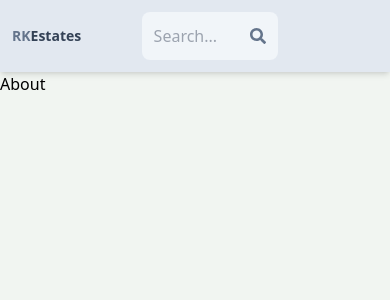
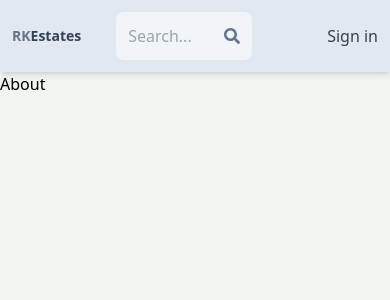
Before and after one commit to 007Rutu/RK-Estates, a React (Vite) app in the folder client/: page /about in a window 390 px wide. Shown: the top 300 px of the page. Built offline with nearby package versions, Linux system fonts and the light colour scheme; no server answers.

Commit message:
Update header and make profile Private

```diff
--- a/client/src/App.jsx
+++ b/client/src/App.jsx
@@ -6,6 +6,7 @@
 import Profile from "./pages/Profile";
 import Search from "./pages/Search";
 import Header from "./components/Header";
+import PrivateRoute from "./components/PrivateRoute";
 
 export default function App() {
   return (
@@ -16,7 +17,9 @@
         <Route path="/sign-in" element={<SignIn />} />
         <Route path="/sign-up" element={<SignUp />} />
         <Route path="/about" element={<About />} />
-        <Route path="/profile" element={<Profile />} />
+        <Route element={<PrivateRoute />}>
+          <Route path="/profile" element={<Profile />} />
+        </Route>
         <Route path="/search" element={<Search />} />
       </Routes>
     </BrowserRouter>
--- a/client/src/components/Header.jsx
+++ b/client/src/components/Header.jsx
@@ -1,7 +1,9 @@
 import { FaSearch } from "react-icons/fa";
 import { Link } from "react-router-dom";
+import { useSelector } from "react-redux";
 
 export default function Header() {
+  const { currentUser } = useSelector((state) => state.user);
   return (
     <header className="bg-slate-200 shadow-md">
       <div className="flex justify-between items-center max-w-6xl mx-auto p-3">
@@ -30,10 +32,16 @@
               About
             </li>
           </Link>
-          <Link to="/sign-in">
-            <li className="hidden sm:inline text-slate-700 hover:underline">
-              Sign-In
-            </li>
+          <Link to="/profile">
+            {currentUser ? (
+              <img
+                className="rounded-full h-7 w-7 object-cover"
+                src={currentUser.avatar}
+                alt="profile"
+              />
+            ) : (
+              <li className=" text-slate-700 hover:underline"> Sign in</li>
+            )}
           </Link>
         </ul>
       </div>
--- /dev/null
+++ b/client/src/components/PrivateRoute.jsx
@@ -0,0 +1,7 @@
+import { useSelector } from "react-redux";
+import { Outlet, Navigate } from "react-router-dom";
+
+export default function PrivateRoute() {
+  const { currentUser } = useSelector((state) => state.user);
+  return currentUser ? <Outlet /> : <Navigate to="/sign-in" />;
+}
```
